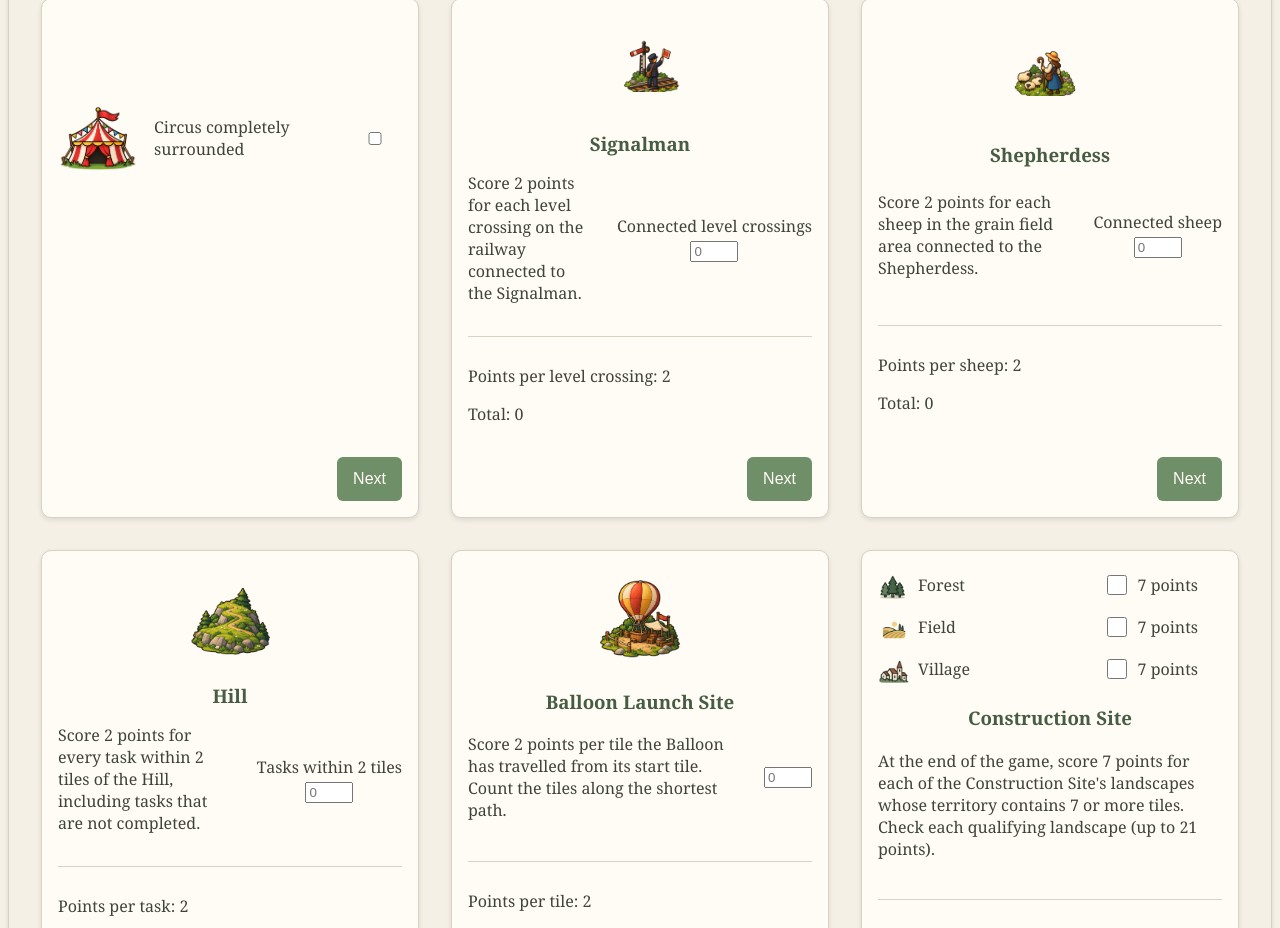
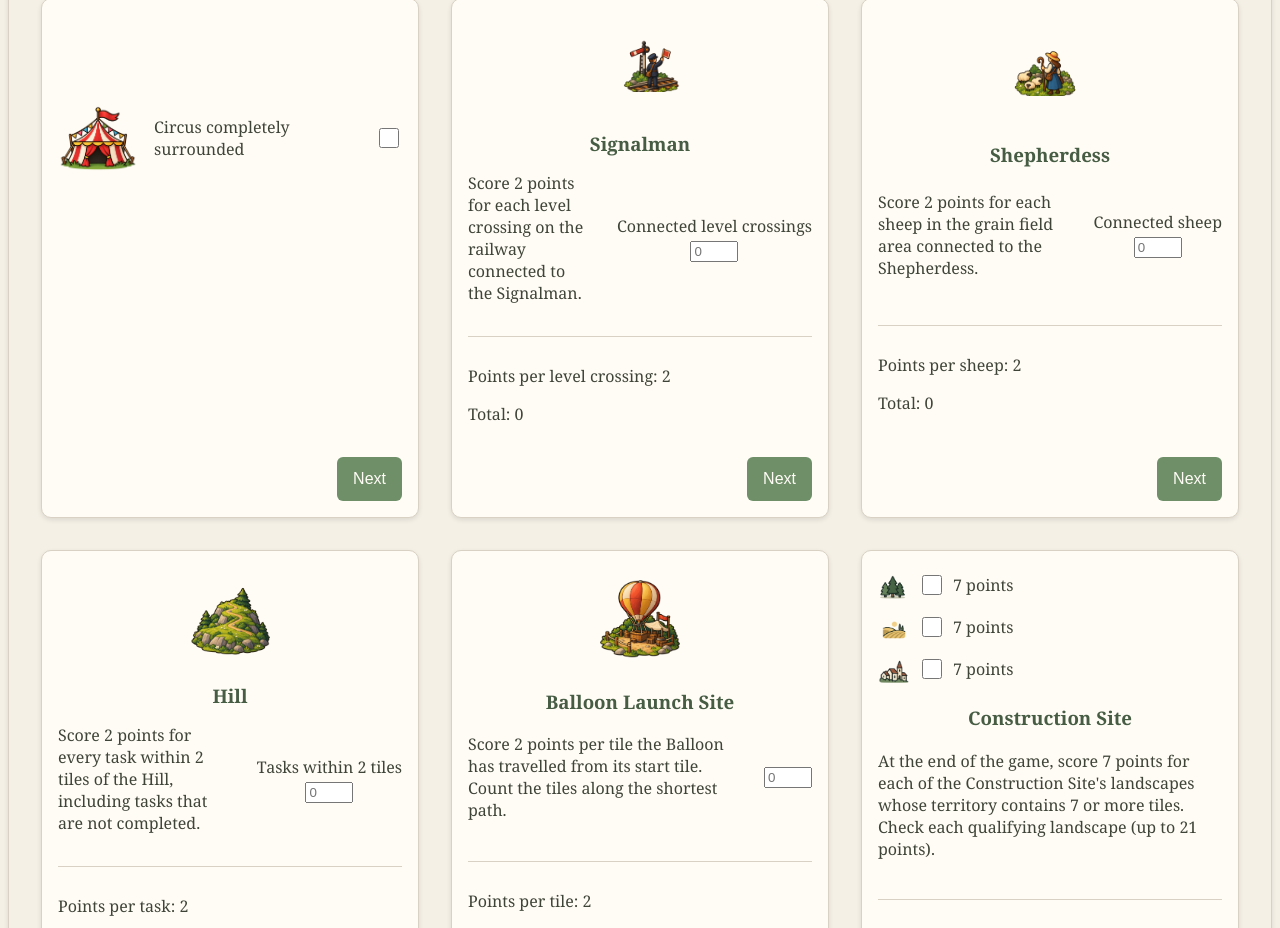
Before and after one commit to XKatrice/dorf_explorer, a plain HTML site: page scores.html in a window 1280 px wide. Shown: the part 5200-6128 px from the top of the page. Drawn offline with Linux system fonts and the light colour scheme.

Commit message:
refining UI

```diff
--- a/js/bootstrap.js
+++ b/js/bootstrap.js
@@ -29,4 +29,4 @@ function showAppLoadError(error) {
     }
 }
 
-import("./app.js?v=cd8007e0e601").catch(showAppLoadError);
+import("./app.js?v=4e224e0d154c").catch(showAppLoadError);
--- a/js/campaign-files.js
+++ b/js/campaign-files.js
@@ -1,6 +1,6 @@
-import { CAMPAIGN_KEY, readCampaignState, campaignAchievements, campaignProgress, movementEarned } from "./campaign-model.js?v=cd8007e0e601";
-import { findGameRanking } from "./rankings.js?v=cd8007e0e601";
-import { readGames, readStoredJSON, writeStoredJSON, commitStoredRecords } from "./data-store.js?v=cd8007e0e601";
+import { CAMPAIGN_KEY, readCampaignState, campaignAchievements, campaignProgress, movementEarned } from "./campaign-model.js?v=4e224e0d154c";
+import { findGameRanking } from "./rankings.js?v=4e224e0d154c";
+import { readGames, readStoredJSON, writeStoredJSON, commitStoredRecords } from "./data-store.js?v=4e224e0d154c";
 
 export const ARCHIVE_KEY = "dorfExplorerCampaignArchives";
 
--- a/js/campaign-model.js
+++ b/js/campaign-model.js
@@ -1,5 +1,5 @@
-import { findGameRanking } from "./rankings.js?v=cd8007e0e601";
-import { readStoredJSON } from "./data-store.js?v=cd8007e0e601";
+import { findGameRanking } from "./rankings.js?v=4e224e0d154c";
+import { readStoredJSON } from "./data-store.js?v=4e224e0d154c";
 
 export const CAMPAIGN_KEY = "dorfExplorerCampaign";
 const MAP_REVISION = 2;
--- a/js/flags.js
+++ b/js/flags.js
@@ -1,5 +1,5 @@
-import { calculateScore } from "./scoring.js?v=cd8007e0e601";
-import { readScoreInput } from "./validation.js?v=cd8007e0e601";
+import { calculateScore } from "./scoring.js?v=4e224e0d154c";
+import { readScoreInput } from "./validation.js?v=4e224e0d154c";
 
 export function initialiseFlags() {
     ["forest", "grain", "village"].forEach(function (kind) {
--- a/js/rankings.js
+++ b/js/rankings.js
@@ -2,7 +2,7 @@ let rankingsPromise;
 
 export function loadGameRankings() {
     if (!rankingsPromise) {
-        rankingsPromise = fetch("game_ranking.csv?v=cd8007e0e601").then(async response => {
+        rankingsPromise = fetch("game_ranking.csv?v=4e224e0d154c").then(async response => {
             if (!response.ok) throw new Error("Could not load game rankings. Please reload to try again.");
             const csv = await response.text();
             return csv.trim().split(/\r?\n/).slice(1).map(row => {
--- a/js/scoring.js
+++ b/js/scoring.js
@@ -1,4 +1,4 @@
-import { readScoreInput, isValidScore } from "./validation.js?v=cd8007e0e601";
+import { readScoreInput, isValidScore } from "./validation.js?v=4e224e0d154c";
 
 export function calculateScore() {
 
--- a/js/specials.js
+++ b/js/specials.js
@@ -1,5 +1,5 @@
-import { calculateScore } from "./scoring.js?v=cd8007e0e601";
-import { readScoreInput, isValidScore, scoreInputMessage, reportScoreError, clearScoreError } from "./validation.js?v=cd8007e0e601";
+import { calculateScore } from "./scoring.js?v=4e224e0d154c";
+import { readScoreInput, isValidScore, scoreInputMessage, reportScoreError, clearScoreError } from "./validation.js?v=4e224e0d154c";
 
 
 
--- a/scores.html
+++ b/scores.html
@@ -1,7 +1,7 @@
 <html>
 <head>
     <meta charset="UTF-8">
-    <link rel="stylesheet" href="style.css?v=cd8007e0e601">
+    <link rel="stylesheet" href="style.css?v=4e224e0d154c">
     <meta name="viewport" content="width=device-width, initial-scale=1.0">
 </head>
 <body>
@@ -883,20 +883,17 @@
         <div class="construction-landscapes">
             <label for="construction-site-forest">
                 <img class="mini-icon" src="assets/forest-tasks.png" alt="">
-                <span>Forest</span>
-                <input type="checkbox" id="construction-site-forest">
+                <input type="checkbox" id="construction-site-forest" aria-label="Forest territory contains 7 or more tiles">
                 <span>7 points</span>
             </label>
             <label for="construction-site-field">
                 <img class="mini-icon" src="assets/field-tasks.png" alt="">
-                <span>Field</span>
-                <input type="checkbox" id="construction-site-field">
+                <input type="checkbox" id="construction-site-field" aria-label="Field territory contains 7 or more tiles">
                 <span>7 points</span>
             </label>
             <label for="construction-site-village">
                 <img class="mini-icon" src="assets/village-tasks.png" alt="">
-                <span>Village</span>
-                <input type="checkbox" id="construction-site-village">
+                <input type="checkbox" id="construction-site-village" aria-label="Village territory contains 7 or more tiles">
                 <span>7 points</span>
             </label>
         </div>
@@ -1044,6 +1041,6 @@
     <a id="cancel-edit" class="delete-game-button" href="campaign.html" hidden>Cancel Editing</a>
 </div>
 </div>
-<script type="module" src="js/bootstrap.js?v=cd8007e0e601" ></script>
+<script type="module" src="js/bootstrap.js?v=4e224e0d154c" ></script>
 </body>
 </html>
--- a/style.css
+++ b/style.css
@@ -155,14 +155,15 @@ button:hover {
 
 .construction-landscapes label {
     display: grid;
-    grid-template-columns: 32px 1fr auto auto;
+    grid-template-columns: 32px auto 1fr;
     align-items: center;
     gap: 0.5rem;
     cursor: pointer;
 }
 
 .construction-landscapes .mini-icon { width: 32px; }
-.construction-landscapes input[type="checkbox"] {
+.construction-landscapes input[type="checkbox"],
+#circus {
     width: 1.25rem;
     height: 1.25rem;
     accent-color: var(--forest);
```
Also changed, not shown: campaign-tracker.html (+2 -2 lines), campaign.html (+2 -2 lines), index.html (+2 -2 lines), js/app.js (+9 -9 lines), js/campaign-tracker.js (+4 -4 lines), js/campaign.js (+4 -4 lines), js/manual-achievements.js (+4 -4 lines), js/storage.js (+4 -4 lines).
